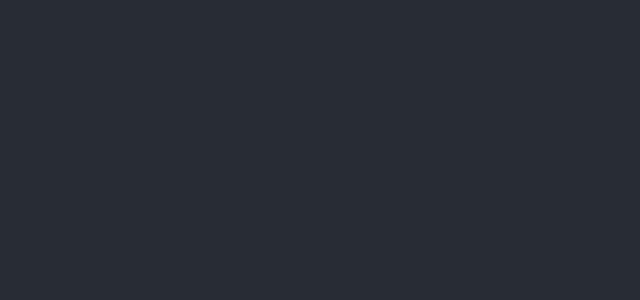
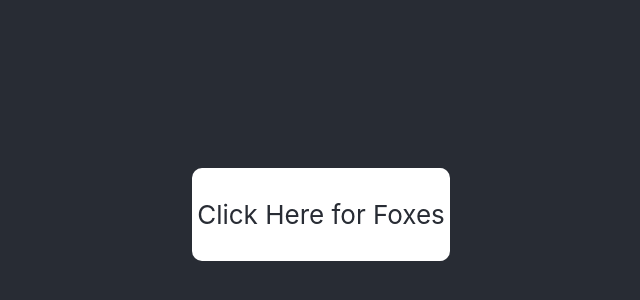
Before and after one commit to Lo-GR/random-dog-api-practice, a React (Create React App) app: page / in a window 1280 px wide. Shown: the part 186-486 px from the top of the page, without its empty margins (319-959 px from the left). Built offline with nearby package versions, Linux system fonts and the light colour scheme.

Commit message:
create button for foxes

```diff
--- a/src/components/App.js
+++ b/src/components/App.js
@@ -2,10 +2,13 @@ import '../styles/App.css';
 import React, { useState } from 'react'
 
 function App() {
-  const [foxes, setFoxes] = useState([])
+  const [foxes, setFoxes] = useState([]);
   return (
     <div className="App">
       <header className="App-header">
+        <div className="clickHere">
+          <p>Click Here for Foxes</p>
+        </div>
         {foxes.map(fox => <img  src={fox} alt="a cute fox"/>)}
       </header>
     </div>
--- a/src/styles/App.css
+++ b/src/styles/App.css
@@ -10,9 +10,13 @@
   align-items: center;
   justify-content: center;
   font-size: calc(10px + 2vmin);
-  color: white;
+  color: #282c34;
 }
-
+.clickHere{
+  background-color: white;
+  border-radius: 10px;
+  padding: 5px;
+}
 img {
   height: 100px;
 }
```
